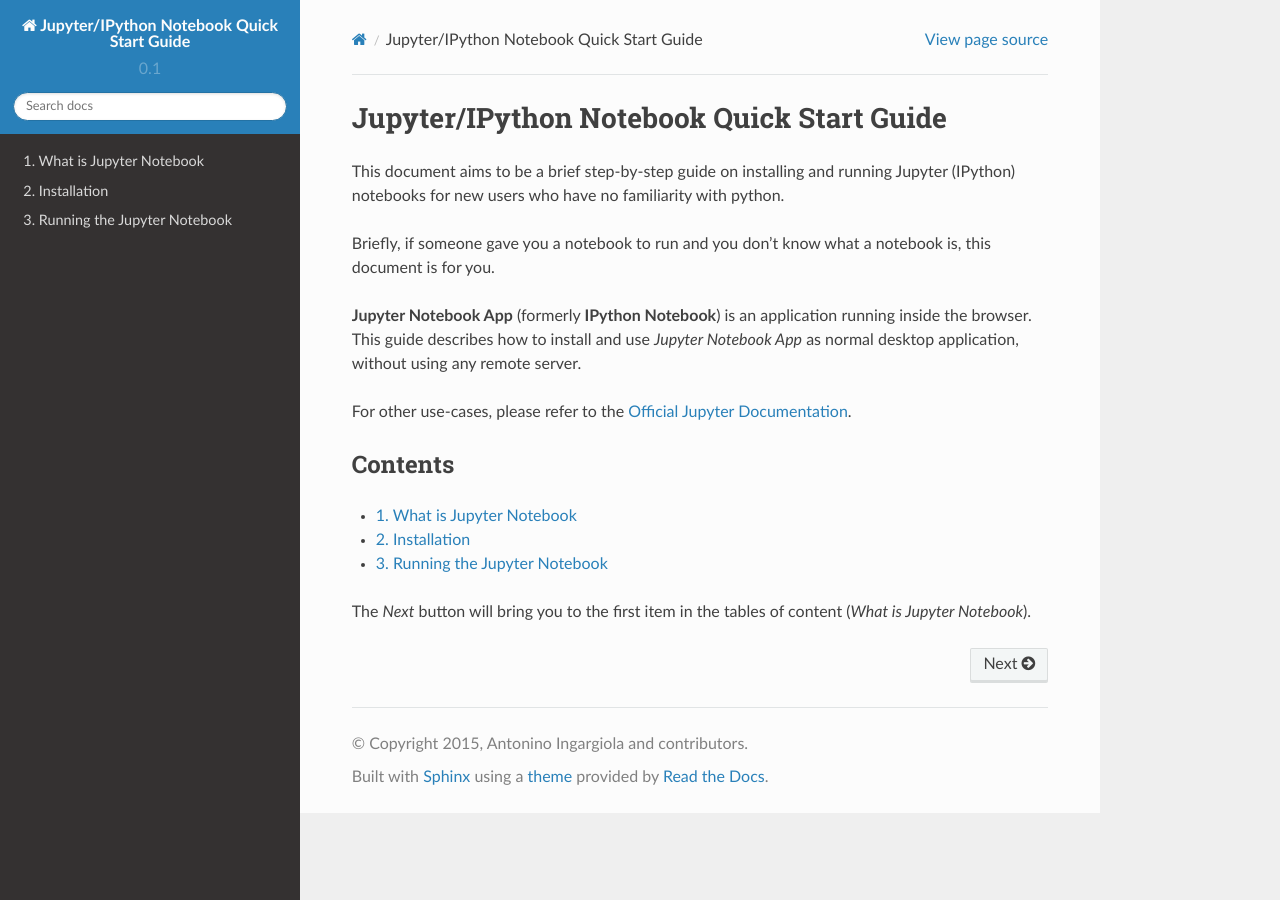
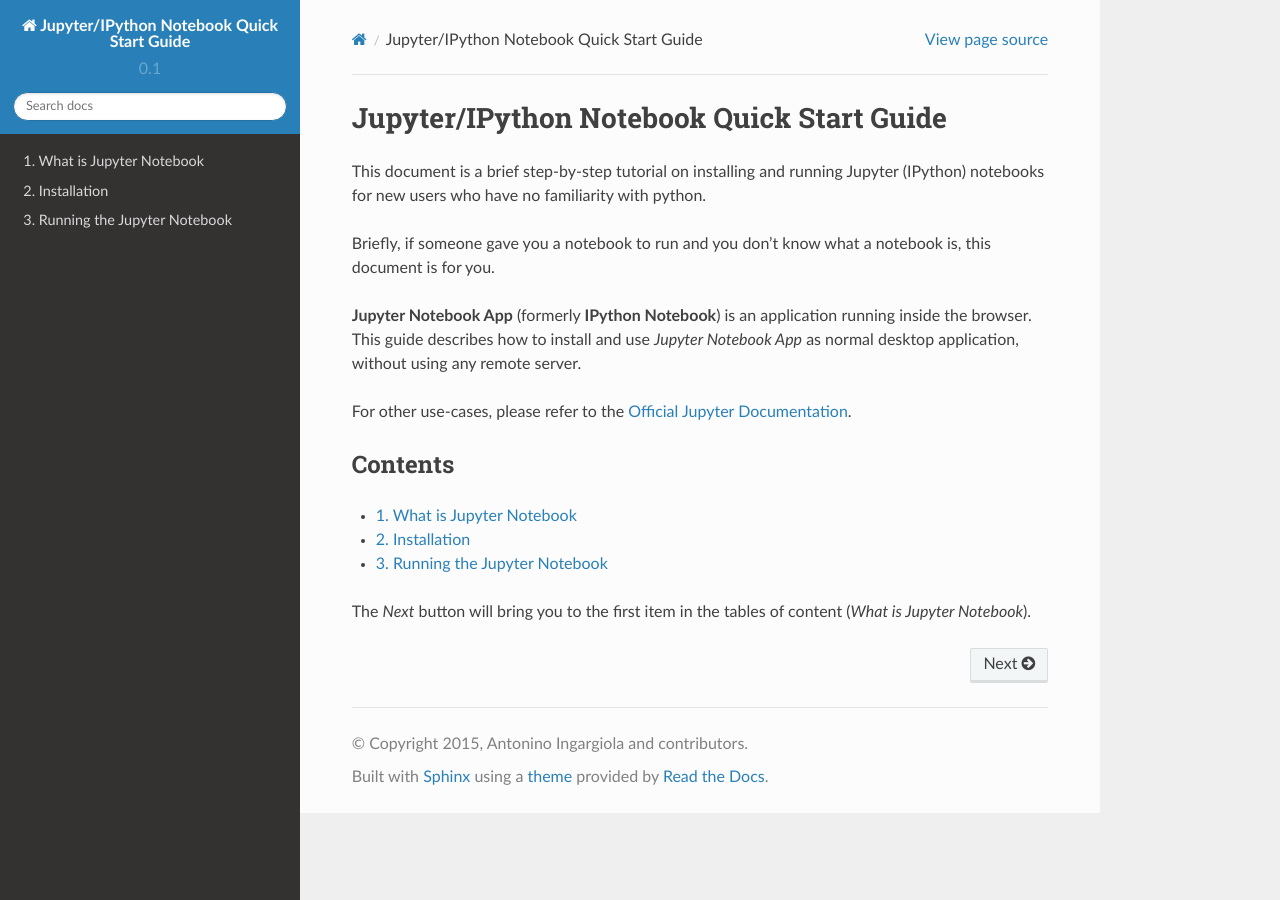
Before and after one commit to tritemio/jupyter_notebook_beginner_guide, a Sphinx documentation site: the page built from docs/index.rst, in a window 1280 px wide. Built offline with Sphinx 7.4.7 and the Read the Docs theme 2.0.0, drawn with Linux system fonts in a browser that asks for light colours.

Commit message:
Update index.rst

```diff
--- a/docs/index.rst
+++ b/docs/index.rst
@@ -6,7 +6,7 @@
 Jupyter/IPython Notebook Quick Start Guide
 ==========================================
 
-This document aims to be a brief step-by-step guide on installing and running
+This document is a brief step-by-step tutorial on installing and running
 Jupyter (IPython) notebooks for new users who have no familiarity with python.
 
 Briefly, if someone gave you a notebook to run and you don't know what
```
